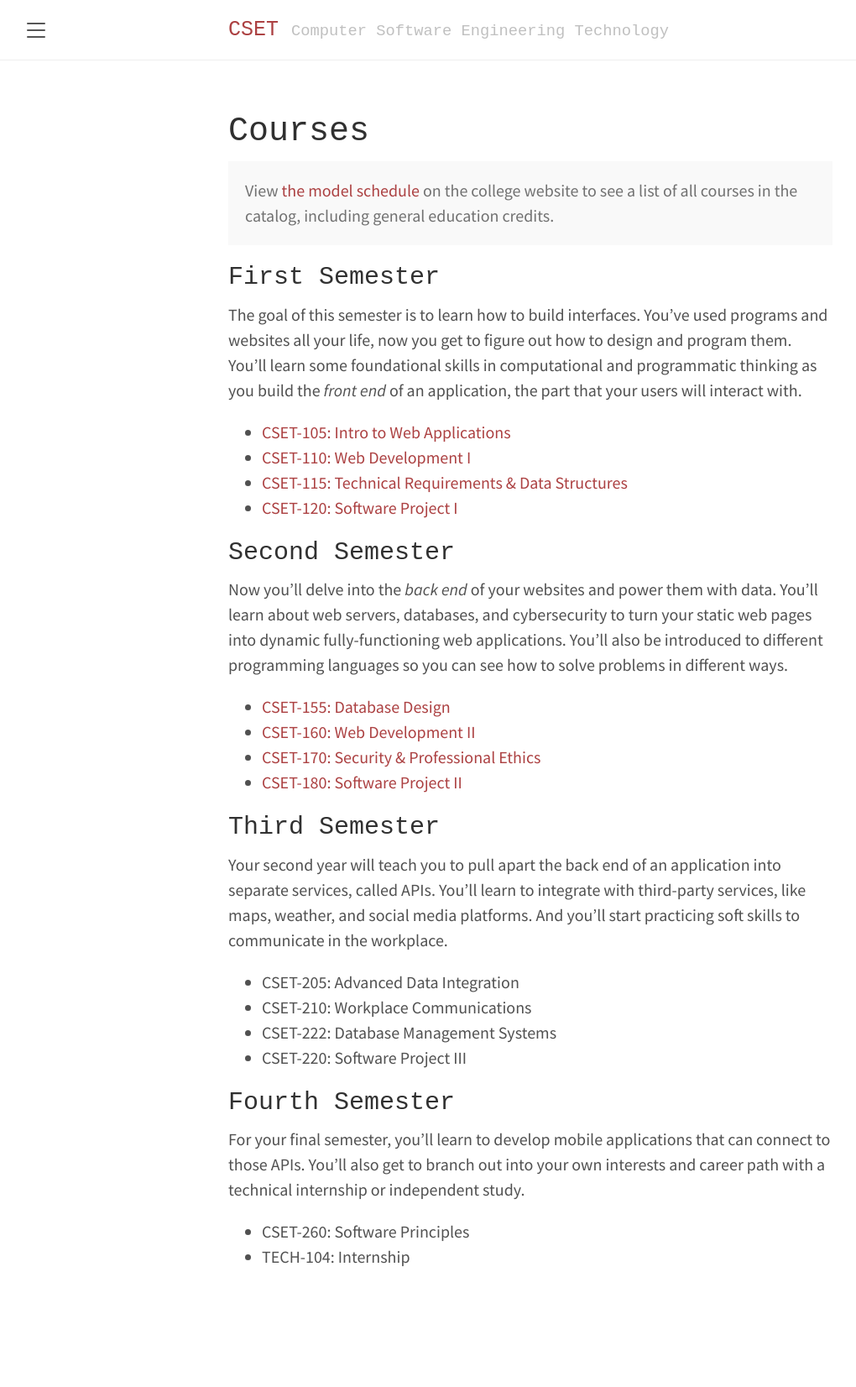
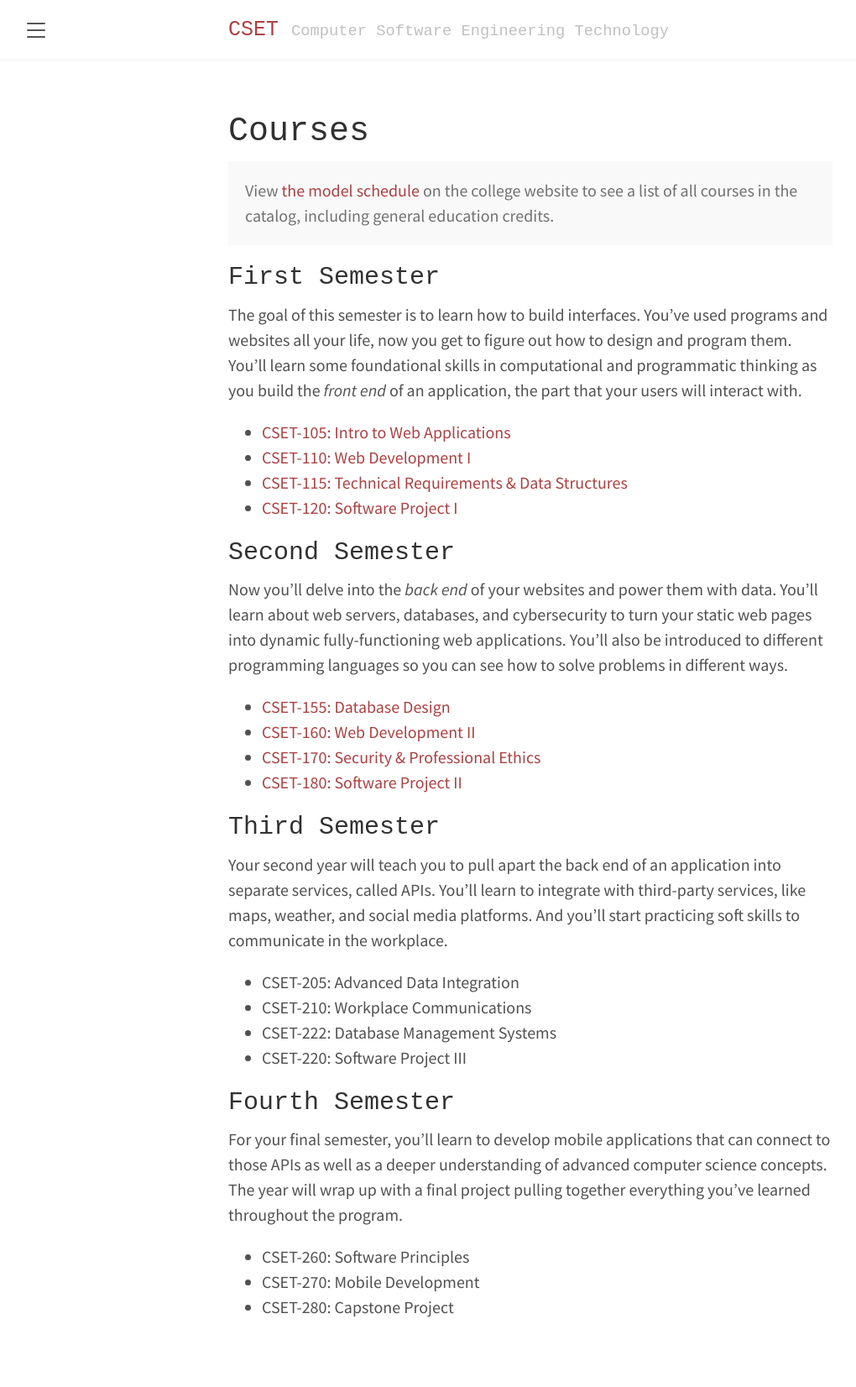
Before and after one commit to ts-cset/ts-cset.github.io, a Jekyll site: the page built from courses.md, in a window 1280 px wide. Shown: the whole page at 84% size, without its empty margins (8-1028 px from the left). Built offline with Jekyll 4.4.1, drawn with Linux system fonts in a browser that asks for light colours; some web fonts are replaced; before the commit the page ends 1592 px from its top, so only the background shows below that.

Commit message:
Updated fourth semester course

```diff
--- a/courses.md
+++ b/courses.md
@@ -43,7 +43,8 @@ Your second year will teach you to pull apart the back end of an application int
 
 ## Fourth Semester
 
-For your final semester, you'll learn to develop mobile applications that can connect to those APIs. You'll also get to branch out into your own interests and career path with a technical internship or independent study.
+For your final semester, you'll learn to develop mobile applications that can connect to those APIs as well as a deeper understanding of advanced computer science concepts. The year will wrap up with a final project pulling together everything you've learned throughout the program.
 
 - CSET-260: Software Principles
-- TECH-104: Internship
+- CSET-270: Mobile Development
+- CSET-280: Capstone Project
```
